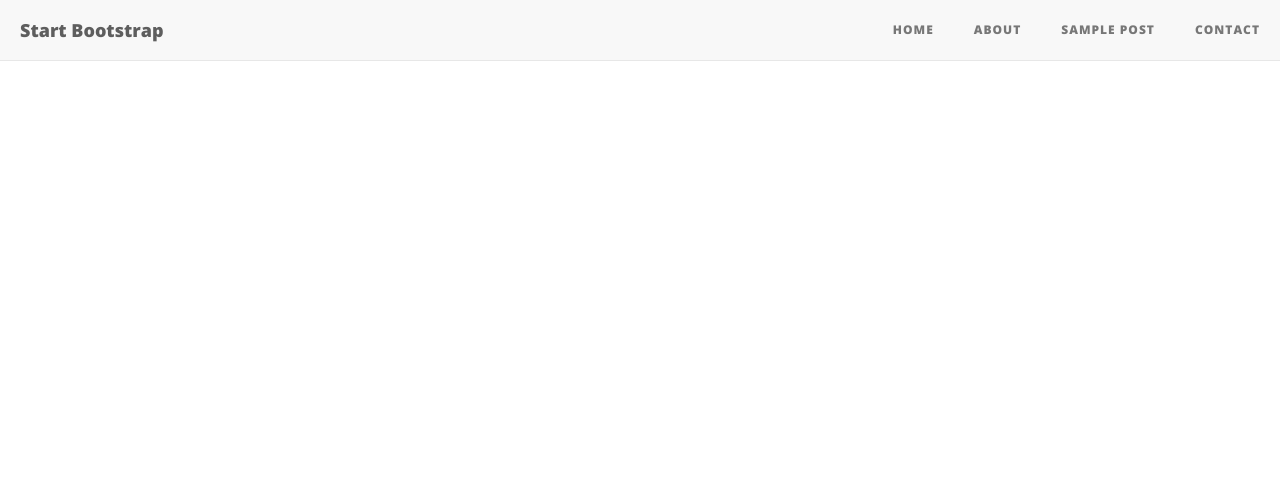
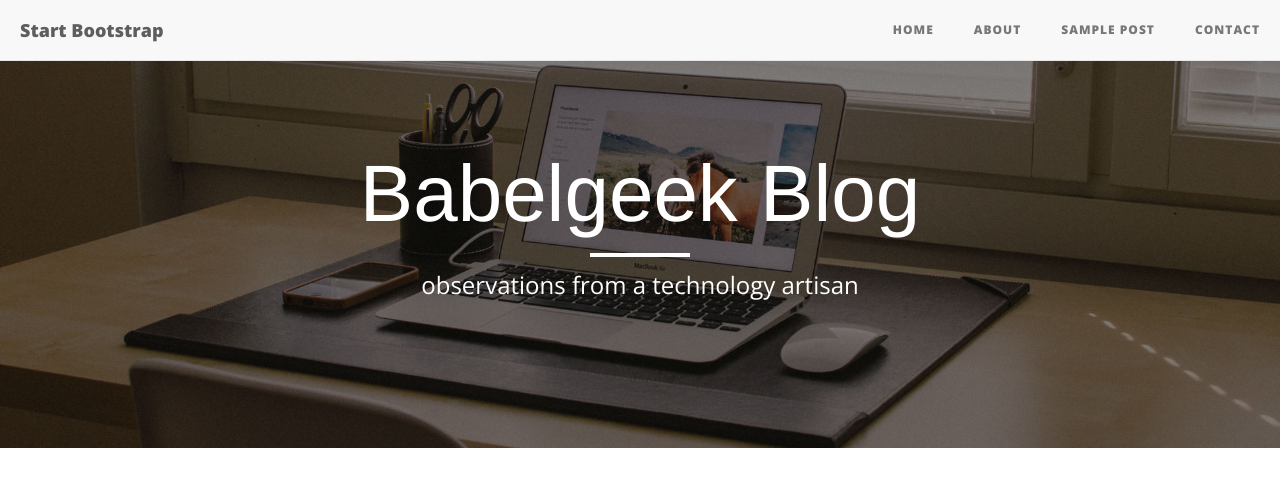
Before and after one commit to tsblack/tsblack.github.io, a Jekyll site: the page built from _posts/2015-04-12-blogging-like-a-hacker.md, in a window 1280 px wide and 900 px high. Shown: the top 487 px of the window. Built offline with Jekyll 4.4.1, drawn with Linux system fonts in a browser that asks for light colours; nearby versions of some CDN libraries; library files that are not in the unit come from our copies.

Commit message:
Jekyll cleanup

```diff
--- a/_includes/header.html
+++ b/_includes/header.html
@@ -1,6 +1,6 @@
     <!-- Page Header -->
     <!-- Set your background image for this header on the line below. -->
-    <header class="intro-header" style="background-image: url('img/home-bg.jpg')">
+    <header class="intro-header" style="background-image: url('/img/home-bg.jpg')">
         <div class="container">
             <div class="row">
                 <div class="col-lg-8 col-lg-offset-2 col-md-10 col-md-offset-1">
```
